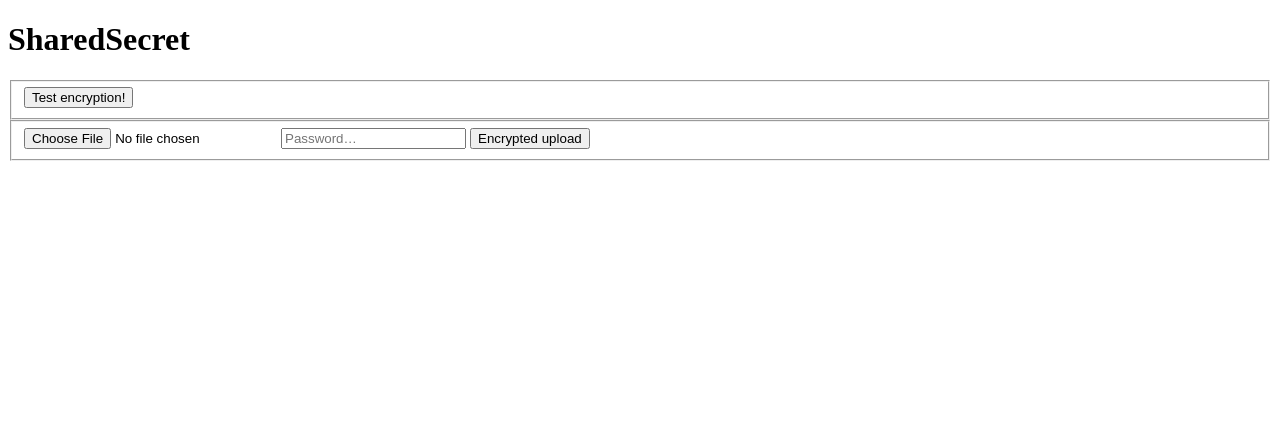
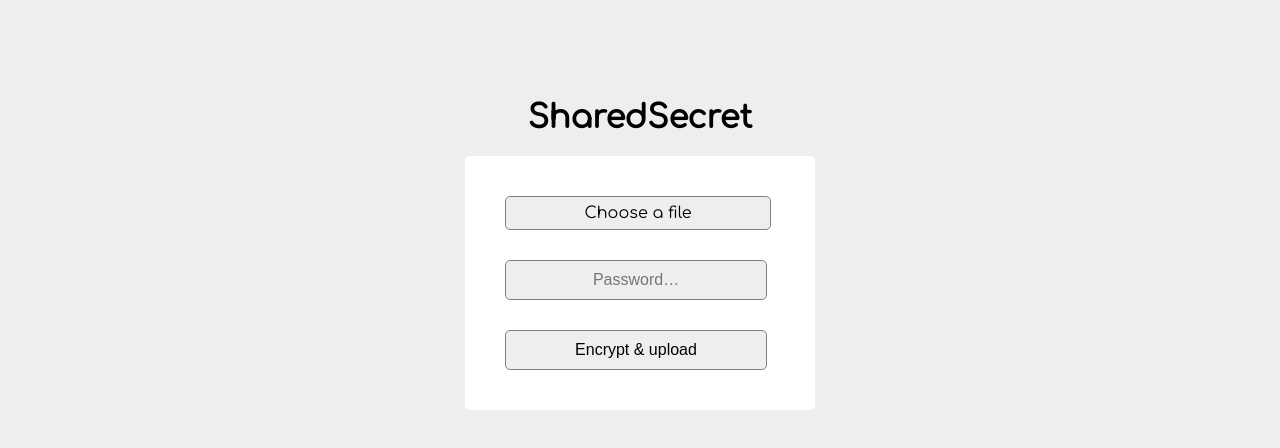
Before and after one commit to cryptogracy/simple-frontend, a plain HTML site: page index.html in a window 1280 px wide. Drawn offline with Linux system fonts and the light colour scheme.

Commit message:
Basic style

```diff
--- /dev/null
+++ b/index.css
@@ -0,0 +1,58 @@
+body {
+	font-family: 'Comfortaa', cursive;
+	background-color: #eee;
+}
+
+header {
+	text-align: center;
+	margin-top: 100px;
+}
+
+header a {
+	text-decoration: none;
+	color: black;
+}
+
+fieldset {
+	background-color: #fff;
+	margin: 0 auto;
+	max-width: 300px;
+	padding: 25px;
+	border-radius: 5px;
+	border:none;
+}
+
+fieldset > * {
+	font-size: 12pt;
+	border-radius: 5px;
+	border: 1px solid gray;
+	margin: 15px;
+	padding: 10px 5px;
+	text-align: center;
+	width: 250px;
+	background-color: #eee;
+}
+
+fieldset > label:hover,
+fieldset > input:hover {
+	background-color: #ddd;
+}
+
+fieldset input[type=button] {
+	width: 262px;
+}
+
+fieldset div {
+	border: none;
+	background-color: white;
+	padding-bottom: 0px;
+}
+
+#file {
+	display: none;
+}
+
+#filelabel {
+	display: block;
+	padding: 7px;
+}
--- a/index.html
+++ b/index.html
@@ -3,7 +3,9 @@
 	<head>
 		<meta http-equiv=content-type content="text/html; charset=utf-8" />
 		<meta name=viewport content="width=device-width, initial-scale=1">
-		<!--<link rel=stylesheet type=text/css href=index.css />-->
+		<link rel=stylesheet type=text/css href=index.css />
+
+		<link href="https://fonts.googleapis.com/css?family=Comfortaa" rel="stylesheet">
 
 		<script type="text/javascript" src="crypto-js/crypto-js.js"></script>
 		<script type="text/javascript" src="jquery/dist/jquery.min.js"></script>
@@ -14,22 +16,24 @@
 	<body>
 
 		<header>
-			<h1>SharedSecret</h1>
+			<a href=/><h1>SharedSecret</h1></a>
 		</header>
 
-		<fieldset>
+		<fieldset style='display: none;'>
 			<input type=button onclick='testEnc();' value='Test encryption!' />
 			<input type=button onclick='testDec();' id=dec style="display: none;" value='Test decryption!' />
 			<div id=msg> </div>
 		</fieldset>
 
 		<fieldset id=upload>
-			<input type=file id=file />
+			<input type=file id=file onchange='fileselect(this);' />
+			<label for=file id=filelabel>Choose a file</label>
 			<input type=password id=password placeholder="Password…" />
-			<input type=button onclick='upload();' value='Encrypted upload' />
+			<input type=button onclick='upload();' value='Encrypt & upload' />
 		</fieldset>
+
 		<fieldset id=download style="display: none;">
-			URL of encrypted file:
+			<div>URL of encrypted file:</div>
 			<input type=text id=link />
 		</fieldset>
 
--- a/upload.js
+++ b/upload.js
@@ -134,6 +134,8 @@ function setLink(link) {
 	$('#link').val(link);
 	$('#upload').hide();
 	$('#download').show();
+	$('#link').focus();
+	$('#link').select();
 }
 
 function upload(evt) {
@@ -156,3 +158,8 @@ function upload(evt) {
 	// Read in the image file as a data URL.
 	reader.readAsText(file);
 }
+
+function fileselect(f) {
+	var name = f.files.length ? f.files[0].name : 'Choose a file';
+	$('#filelabel').html(name);
+}
```
